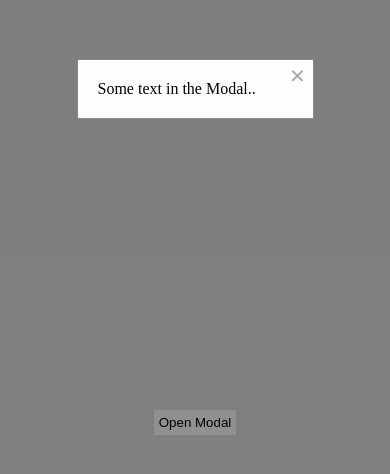
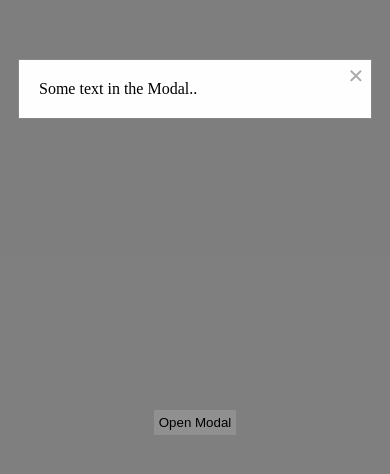
Before and after one commit to prezlyataa/GridU_Level1, a plain HTML site: page components/login/login.html in a window 390 px wide. Both pictures are taken after a click on the button "Open Modal". Drawn offline with Linux system fonts and the light colour scheme.

Commit message:
add media query to modal window

```diff
--- a/components/login/login.css
+++ b/components/login/login.css
@@ -39,7 +39,7 @@
     margin: 15% auto;
     padding: 20px;
     border: 1px solid #888;
-    max-width: 50%;
+    width: 50%;
 }
 
 .close {
@@ -57,3 +57,9 @@
     text-decoration: none;
     cursor: pointer;
 }
+
+@media only screen and (max-width: 1000px) {
+    .modal-content {
+        width: 80%;
+    }
+}
```
